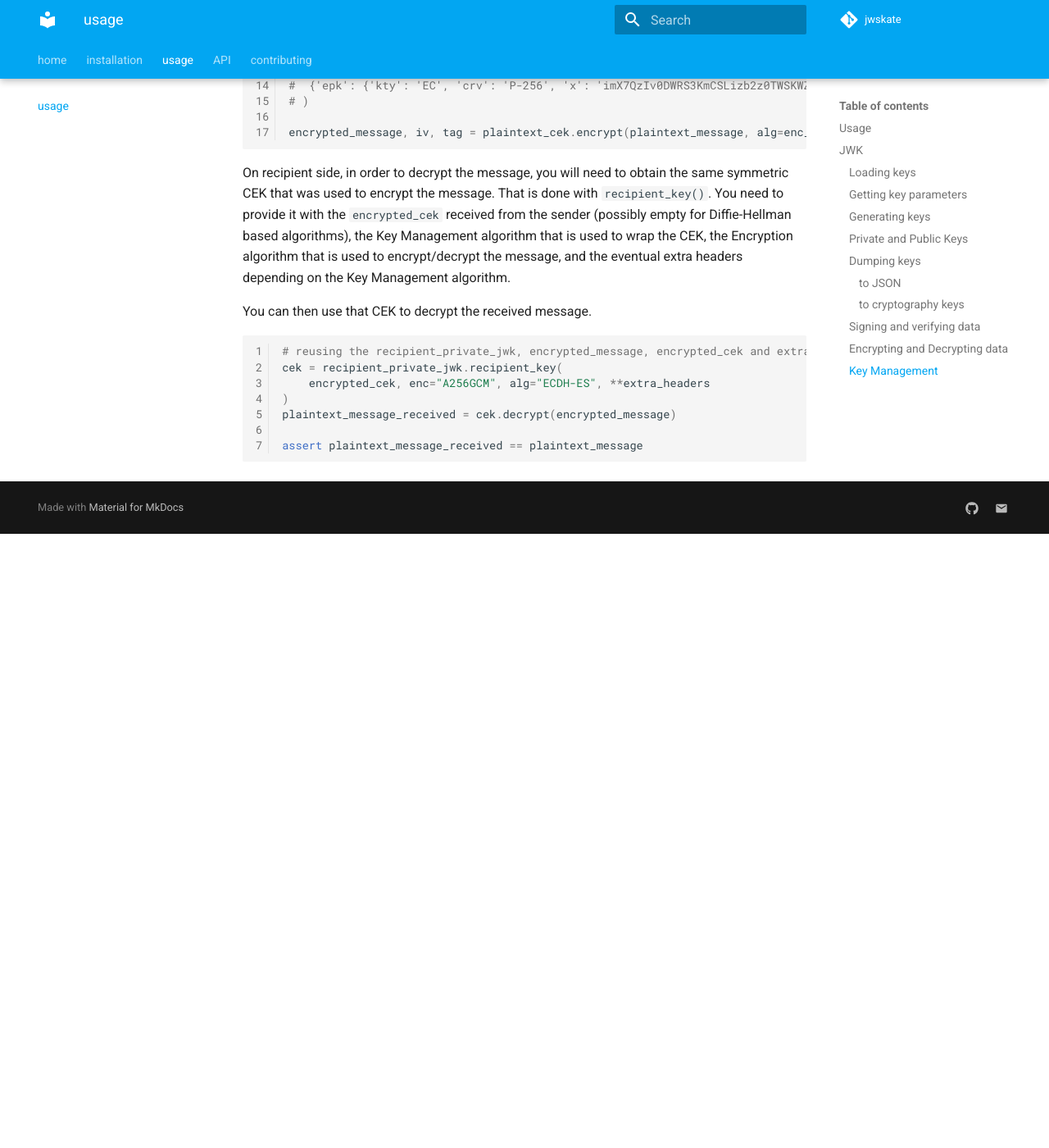
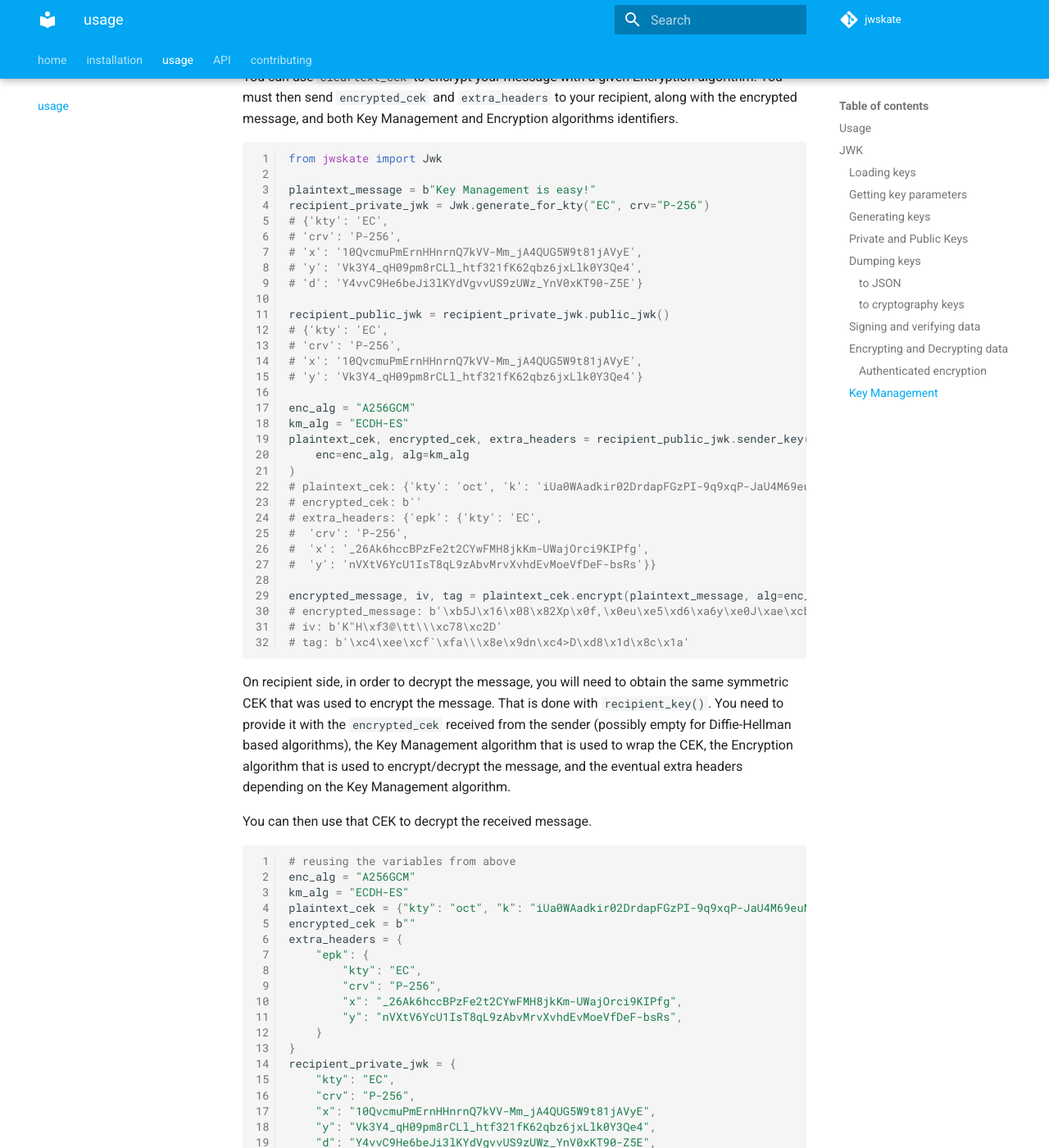
Before and after one commit to guillp/jwskate, an MkDocs documentation site: the page built from docs/usage.md, in a window 1280 px wide and 1400 px high, scrolled down 5918 px. Shown: the whole window at 82% size. Built offline with MkDocs 1.6.1 and Material for MkDocs 9.7.7, drawn with Linux system fonts in a browser that asks for light colours; comment, search, counter and statistics services are not loaded; before the commit the page ends 6569 px from its top, so only the background shows below that; some of the changed text lies outside the part shown.

Commit message:
more docs

````diff
--- a/docs/usage.md
+++ b/docs/usage.md
@@ -241,7 +241,24 @@
 
 ciphertext, iv, tag = jwk.encrypt(data, alg=alg)
 
-assert jwk.decrypt(ciphertext, iv, tag, alg=alg) == data
+assert jwk.decrypt(ciphertext, iv=iv, alg=alg) == data
+```
+
+### Authenticated encryption
+
+You can include Additional Authenticated Data (`aad`) in the `encrypt()` and `decrypt()` operations:
+
+```python
+from jwskate import Jwk
+
+data = b"Authenticated Encryption is easy!"
+alg = "A256GCM"
+aad = b"This is my auth tag"
+jwk = Jwk.generate_for_kty("oct", key_size=256)
+
+ciphertext, iv, tag = jwk.encrypt(data, aad=aad, alg=alg)
+
+assert jwk.decrypt(ciphertext, iv=iv, aad=aad, alg=alg) == data
 ```
 
 ## Key Management
@@ -266,19 +283,34 @@
 
 plaintext_message = b"Key Management is easy!"
 recipient_private_jwk = Jwk.generate_for_kty("EC", crv="P-256")
+# {'kty': 'EC',
+# 'crv': 'P-256',
+# 'x': '10QvcmuPmErnHHnrnQ7kVV-Mm_jA4QUG5W9t81jAVyE',
+# 'y': 'Vk3Y4_qH09pm8rCLl_htf321fK62qbz6jxLlk0Y3Qe4',
+# 'd': 'Y4vvC9He6beJi3lKYdVgvvUS9zUWz_YnV0xKT90-Z5E'}
+
 recipient_public_jwk = recipient_private_jwk.public_jwk()
+# {'kty': 'EC',
+# 'crv': 'P-256',
+# 'x': '10QvcmuPmErnHHnrnQ7kVV-Mm_jA4QUG5W9t81jAVyE',
+# 'y': 'Vk3Y4_qH09pm8rCLl_htf321fK62qbz6jxLlk0Y3Qe4'}
 
 enc_alg = "A256GCM"
 km_alg = "ECDH-ES"
 plaintext_cek, encrypted_cek, extra_headers = recipient_public_jwk.sender_key(
     enc=enc_alg, alg=km_alg
 )
-# ({'kty': 'oct', 'k': 'REsj-VE5spVuHa3QogfHO6a6vCrqMkVfyBKjGU4ZT2w'},
-#  b'',
-#  {'epk': {'kty': 'EC', 'crv': 'P-256', 'x': 'imX7QzIv0DWRS3KmCSLizb2z0TWSKWZYvl_rZXz1dFQ', 'y': 'ZZTjvzKgIMf_8q-hrKv2yLLYcHD-kdapjIcPBVwK_AY'}}
-# )
+# plaintext_cek: {'kty': 'oct', 'k': 'iUa0WAadkir02DrdapFGzPI-9q9xqP-JaU4M69euMvc'}
+# encrypted_cek: b''
+# extra_headers: {'epk': {'kty': 'EC',
+#  'crv': 'P-256',
+#  'x': '_26Ak6hccBPzFe2t2CYwFMH8jkKm-UWajOrci9KIPfg',
+#  'y': 'nVXtV6YcU1IsT8qL9zAbvMrvXvhdEvMoeVfDeF-bsRs'}}
 
 encrypted_message, iv, tag = plaintext_cek.encrypt(plaintext_message, alg=enc_alg)
+# encrypted_message: b'\xb5J\x16\x08\x82Xp\x0f,\x0eu\xe5\xd6\xa6y\xe0J\xae\xcbu\xf8B\xbd'
+# iv: b'K"H\xf3@\tt\\\xc78\xc2D'
+# tag: b'\xc4\xee\xcf`\xfa\\\x8e\x9dn\xc4>D\xd8\x1d\x8c\x1a'
 ```
 
 On recipient side, in order to decrypt the message, you will need to obtain the same symmetric CEK that was used to encrypt the message. That is done with `recipient_key()`.
@@ -288,11 +320,38 @@
 You can then use that CEK to decrypt the received message.
 
 ```python
-# reusing the recipient_private_jwk, encrypted_message, encrypted_cek and extra_headers from above
+# reusing the variables from above
+enc_alg = "A256GCM"
+km_alg = "ECDH-ES"
+plaintext_cek = {"kty": "oct", "k": "iUa0WAadkir02DrdapFGzPI-9q9xqP-JaU4M69euMvc"}
+encrypted_cek = b""
+extra_headers = {
+    "epk": {
+        "kty": "EC",
+        "crv": "P-256",
+        "x": "_26Ak6hccBPzFe2t2CYwFMH8jkKm-UWajOrci9KIPfg",
+        "y": "nVXtV6YcU1IsT8qL9zAbvMrvXvhdEvMoeVfDeF-bsRs",
+    }
+}
+recipient_private_jwk = {
+    "kty": "EC",
+    "crv": "P-256",
+    "x": "10QvcmuPmErnHHnrnQ7kVV-Mm_jA4QUG5W9t81jAVyE",
+    "y": "Vk3Y4_qH09pm8rCLl_htf321fK62qbz6jxLlk0Y3Qe4",
+    "d": "Y4vvC9He6beJi3lKYdVgvvUS9zUWz_YnV0xKT90-Z5E",
+}
+
+encrypted_message = b"\xb5J\x16\x08\x82Xp\x0f,\x0eu\xe5\xd6\xa6y\xe0J\xae\xcbu\xf8B\xbd"
+iv = b'K"H\xf3@\tt\\\xc78\xc2D'
+tag = b"\xc4\xee\xcf`\xfa\\\x8e\x9dn\xc4>D\xd8\x1d\x8c\x1a"
+
+
+# obtain the same CEK than the sender, based on our private key, and public data provided by sender
 cek = recipient_private_jwk.recipient_key(
     encrypted_cek, enc="A256GCM", alg="ECDH-ES", **extra_headers
 )
-plaintext_message_received = cek.decrypt(encrypted_message)
+# and decrypt the message with that CEK (and the IV, Auth Tag and encryption alg identifier provided by sender)
+plaintext_message = cek.decrypt(encrypted_message, iv=iv, tag=tag, alg=enc_alg)
 
-assert plaintext_message_received == plaintext_message
+assert plaintext_message == b"Key Management is easy!"
 ```
````
Also changed, not shown: README.md (+66 -0 lines), 2 other files.
